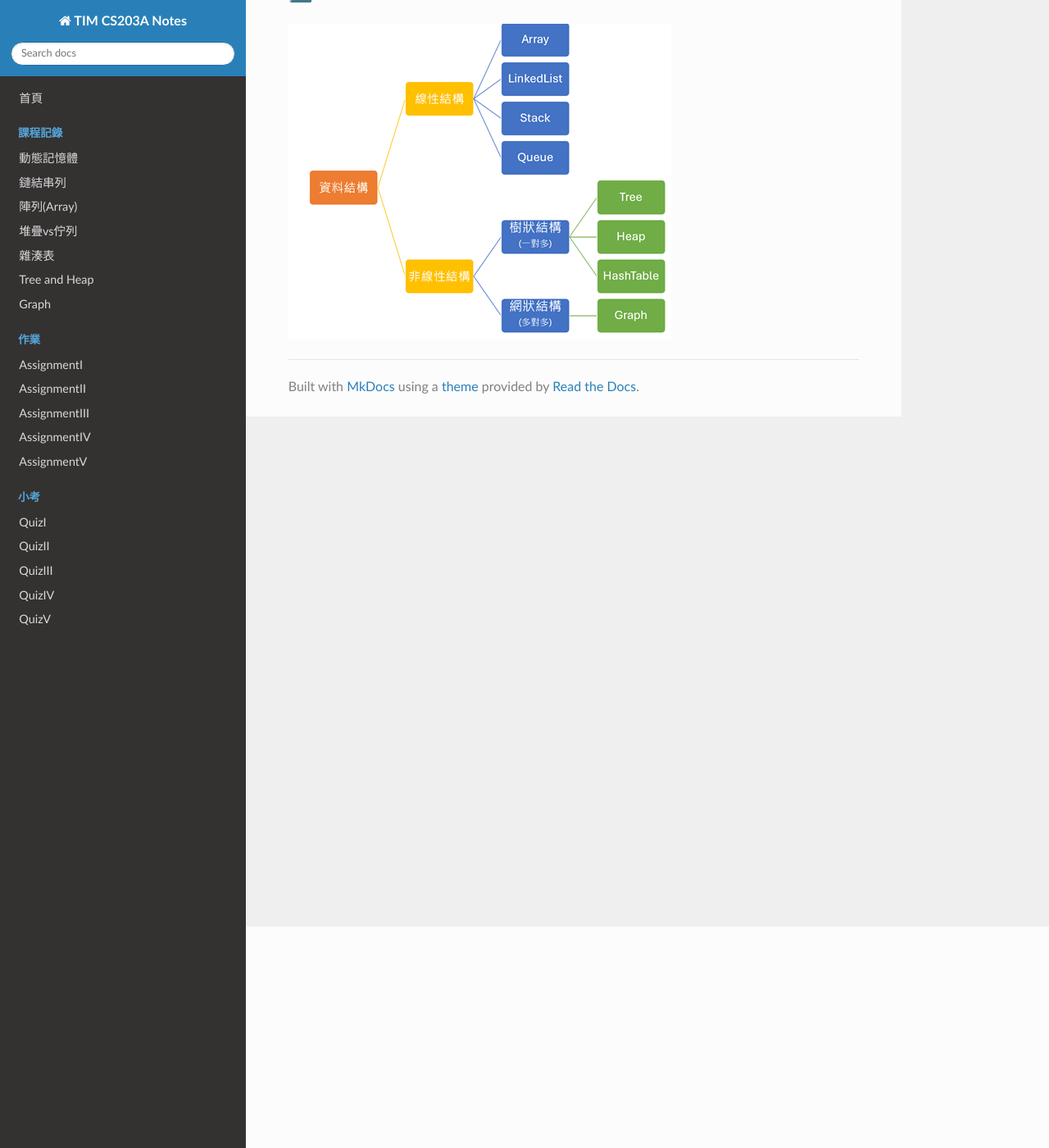
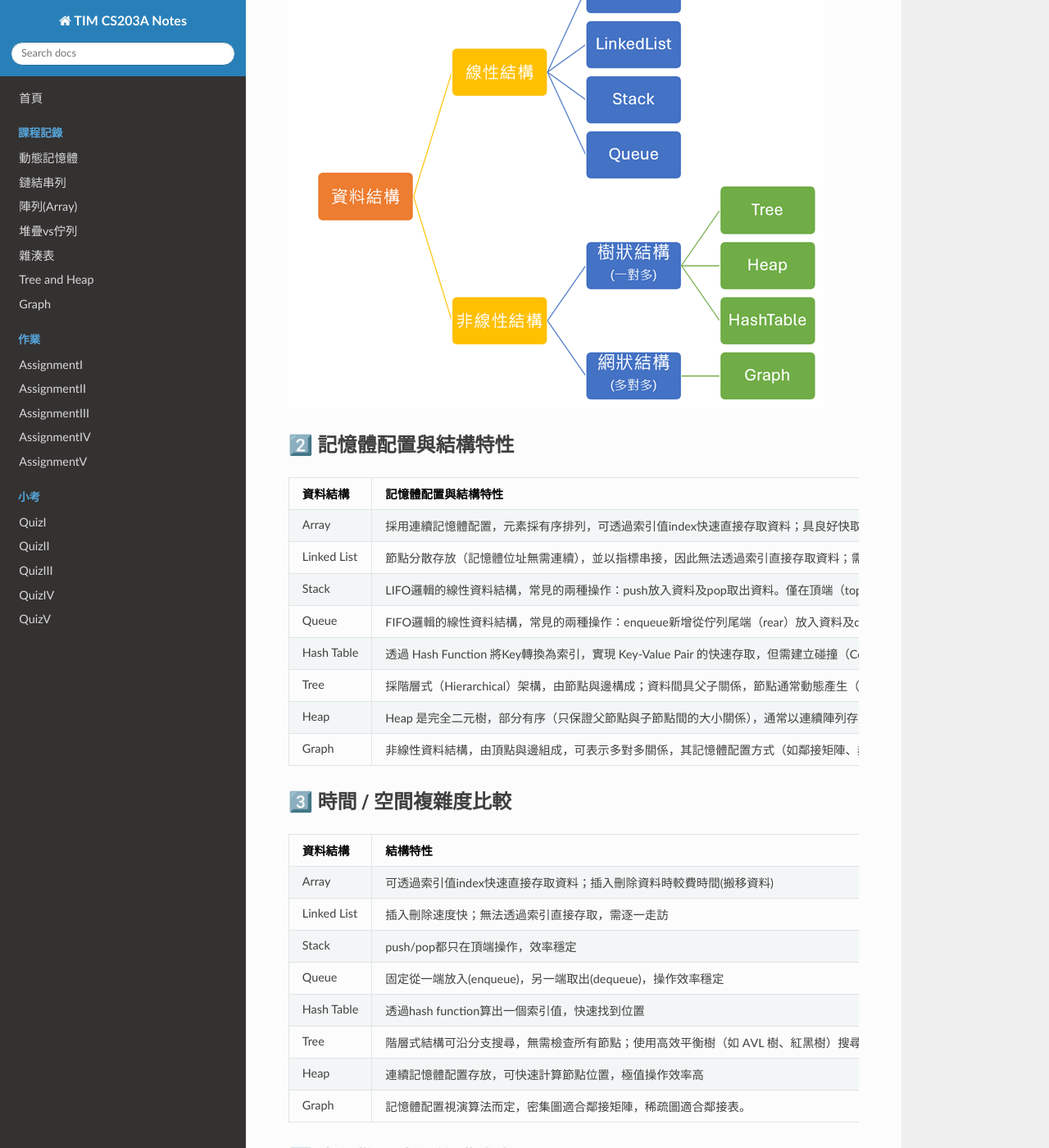
Before and after one commit to tim9910/11401_CS203A, an MkDocs documentation site: the page built from docs/notes/summary.md, in a window 1280 px wide and 1400 px high, scrolled down 270 px. Shown: the whole window at 82% size. Built offline with MkDocs 1.6.1, drawn with Linux system fonts in a browser that asks for light colours; nearby versions of some CDN libraries; some of the changed text lies outside the part shown.

Commit message:
Add Assignment5 answers and overall comparison of different data structures

```diff
--- a/docs/notes/summary.md
+++ b/docs/notes/summary.md
@@ -1,7 +1,64 @@
-# 整體比較：
 
-從多個面向比較不同資料結構在實際使用時什麼情況適合用、有哪些限制，以及在時間與空間效率上的差異。
+從多個面向考量，幫助我們在不同資料量、資料關係與操作需求下，選擇最合適、效率又穩定的資料結構。
 
 ## 1️⃣ 資料結構類型
 
 ![dstype](../images/ds.png)
+
+## 2️⃣ 記憶體配置與結構特性
+
+| 資料結構 | 記憶體配置與結構特性 |
+|---|---|
+| Array | 採用連續記憶體配置，元素採有序排列，可透過索引值index快速直接存取資料；具良好快取區域性，因此記憶體使用效率高；但陣列大小必須固定宣告，太大會浪費空間、太小又無法容納足夠資料，且執行時無法動態調整。 |
+| Linked List | 節點分散存放（記憶體位址無需連續），並以指標串接，因此無法透過索引直接存取資料；需額外空間存放指標，且因記憶體非連續分布使快取區域性差，存取效能較低；另可動態新增或刪除節點，擴展彈性高。 |
+| Stack | LIFO邏輯的線性資料結構，常見的兩種操作：push放入資料及pop取出資料。僅在頂端（top）進行操作，每次取出的資料為最後放入的資料，故無需搜尋資料。 |
+| Queue | FIFO邏輯的線性資料結構，常見的兩種操作：enqueue新增從佇列尾端（rear）放入資料及dequeue從佇列前端（front）的資料刪除（取出）資料。 |
+| Hash Table | 透過 Hash Function 將Key轉換為索引，實現 Key-Value Pair 的快速存取，但需建立碰撞（Collision）處理機制，以因應不同Key指向相同索引的情況；存取資料時記憶體位置會跳躍。 |
+| Tree | 採階層式（Hierarchical）架構，由節點與邊構成；資料間具父子關係，節點通常動態產生（擴展彈性高）且記憶體非連續分布，需透過指標串接。 |
+| Heap | Heap 是完全二元樹，部分有序（只保證父節點與子節點間的大小關係），通常以連續陣列存放，節點可透過索引快速找到父子位置，不需額外指標，節省記憶體並提升快取效率 |
+| Graph | 非線性資料結構，由頂點與邊組成，可表示多對多關係，其記憶體配置方式（如鄰接矩陣、鄰接串列）可依演算法需求彈性選擇。 |
+
+
+## 3️⃣ 時間 / 空間複雜度比較
+
+| 資料結構 | 結構特性 | 時間複雜度 | 空間複雜度 |
+|---|---|---|---|
+| Array | 可透過索引值index快速直接存取資料；插入刪除資料時較費時間(搬移資料) | 存取:O(1); 搜尋:O(n); 插入/刪除:O(n) | O(n) |
+| Linked List | 插入刪除速度快；無法透過索引直接存取，需逐一走訪 | 搜尋:O(n); 插入/刪除:O(1) | O(n) |
+| Stack | push/pop都只在頂端操作，效率穩定 | 搜尋:O(n); 插入(push)/刪除(pop):O(1) | O(n) |
+| Queue | 固定從一端放入(enqueue)，另一端取出(dequeue)，操作效率穩定 | 搜尋:O(n); 插入(enqueue)/刪除(dequeue):O(1) | O(n) |
+| Hash Table | 透過hash function算出一個索引值，快速找到位置 | 搜尋/插入/刪除:O(1) | O(n)，Collision可能退化 |
+| Tree | 階層式結構可沿分支搜尋，無需檢查所有節點；使用高效平衡樹（如 AVL 樹、紅黑樹）搜尋效率佳 | 搜尋/插入/刪除:O(log n) | O(n) |
+| Heap | 連續記憶體配置存放，可快速計算節點位置，極值操作效率高 | 極值:O(1); 插入/刪除:O(log n) | O(n) |
+| Graph | 記憶體配置視演算法而定，密集圖適合鄰接矩陣，稀疏圖適合鄰接表。 | Traversal(BFS/DFS):O(V+E) | O(V+E) |
+
+
+## 4️⃣ 實作難易度與維護成本
+
+| 資料結構 | 實作難易度 | 維護成本 |
+|---|---|---|
+| Array | 結構最簡單，直接配置連續記憶體，實作簡單 | 維護容易、但擴充不夠彈性 |
+| Linked List | 需處理指標，實作較複雜 | 需處理指標問題，維護成本較高 |
+| Stack | 實作簡單，操作規則固定 | 規則清楚，維護容易 |
+| Queue | 實作簡單，操作規則固定 | 規則清楚，維護容易 |
+| Hash Table | 需設計hash function及Collision處理 | hash function設計不佳及Collision多，維護較麻煩 |
+| Tree | 需處理節點間的關係，常用遞迴處理，實作複雜 | 插入與刪除時需維持平衡，維護成本高 |
+| Heap | 需保持特定順序（最大堆積或最小堆積），實作複雜 | 插入或刪除時要重新調整，維護成本較高 |
+| Graph | 需處理節點間多對多關係，依演算法需額外空間記錄走訪路徑，實作最複雜 | 需記錄走訪路徑（狀態）及處理邊的新增或刪除 |
+
+## 5️⃣ 適用情境與限制
+
+| 資料結構 | 適用情境 | 主要限制與缺點 |
+|---|---|---|
+| Array | 資料量固定，查詢多、修改少 | 插入或刪除元素需搬移資料，效率極差 |
+| Linked List | 頻繁新增或刪除節點，資料量不固定 | 搜尋必須從頭開始走訪，無法直接存取 |
+| Stack | 後進先出，適合遞迴呼叫、括號匹配 | 僅能存取最頂端，彈性不佳 |
+| Queue | 先進先出，適合CPU排程 | 只能從兩端操作，彈性不佳 |
+| Hash Table | 需快速搜尋、存取資料 | hash function設計不佳及發生嚴重碰撞時效能會大幅下降 |
+| Tree | 處理具階層關係的資料 | 插入刪除需遞迴，平衡樹實作複雜 |
+| Heap | 優先順序操作，如優先權佇列 | 插入刪除要調整結構，以維持順序 |
+| Graph | 複雜多對多關係，如網路、路徑 | 演算法複雜，記憶體消耗大，維護成本最高 |
+
+## 總結
+
+選擇資料結構，其實就是在做取捨：要同時考慮資料關係、操作需求、資料量以及效能。資料量小或關係簡單時，用複雜結構反而麻煩；但當資料量大、關係複雜或需要頻繁搜尋時，樹、圖等非線性結構效率高。當然，實作與維護難易度也是考量的重點。理解每種結構的優缺點與適用情境，才能挑到最合適的方法。
```
Also changed, not shown: Assignment/README.md (+1 -1 lines), docs/AssignmentV.md (+1 -0 lines), docs/images/ds.png, 1 other file.
